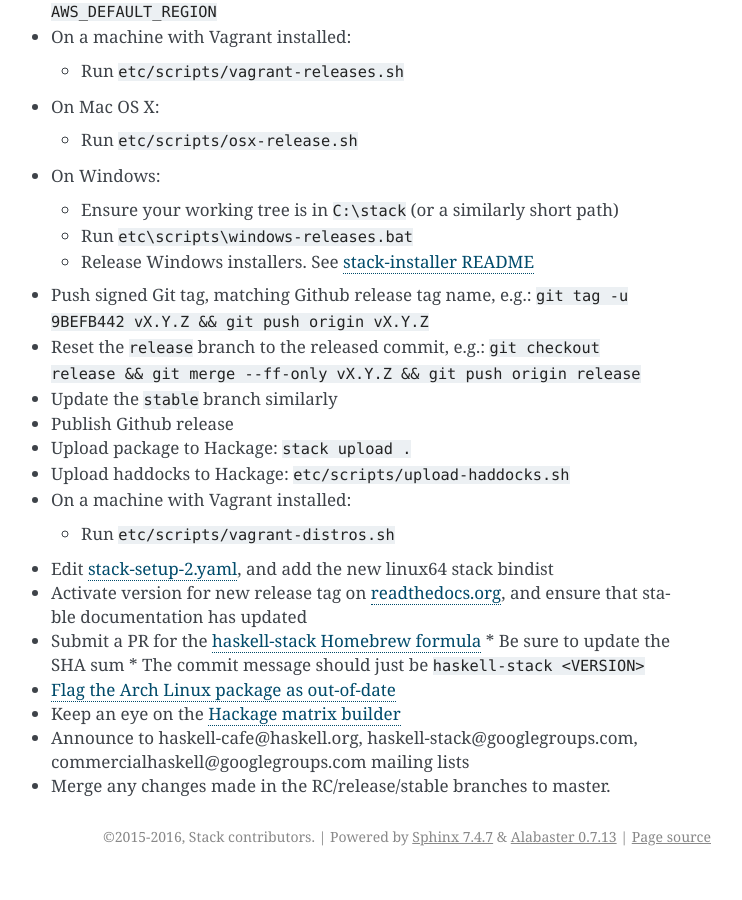
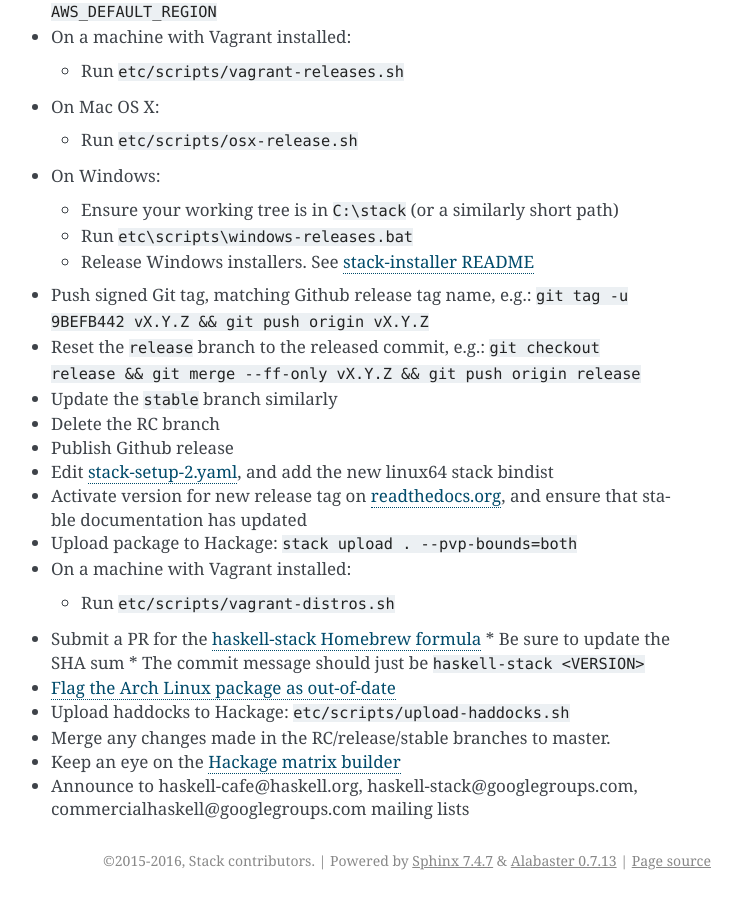
Before and after one commit to commercialhaskell/stack, a Sphinx documentation site: the page built from doc/MAINTAINER_GUIDE.md, in a window 1280 px wide and 900 px high, scrolled down 1557 px. Shown: the whole window, without its empty margins (399-1141 px from the left). Built offline with Sphinx 7.4.7, drawn with Linux system fonts in a browser that asks for light colours; before the commit the page ends 2433 px from its top, so only the background shows below that; some of the changed lines change nothing that is shown; some of the changed text lies outside the part shown.

Commit message:
Update MAINTAINER_GUIDE.md

```diff
--- a/doc/MAINTAINER_GUIDE.md
+++ b/doc/MAINTAINER_GUIDE.md
@@ -20,11 +20,12 @@
 * Build something that depends on `happy` (suggestion: `hlint`), since `happy`
   has special logic for moving around the `dist` directory
 * In master branch:
-    * stack.cabal: bump the version number (to next even third component)
+    * stack.cabal: bump the version number to release (even third
+      component)
     * ChangeLog: rename the "unreleased changes" section to the new version
 * Cut a release candidate branch from master
 * In master branch:
-    * stack.cabal: bump version to next odd third component
+    * stack.cabal: bump version number to unstable (odd third component)
     * Changelog: add new "unreleased changes" section
     * stack.yaml: bump to use latest LTS version
 * In RC branch:
@@ -81,14 +82,9 @@
 
 * Update the `stable` branch similarly
 
+* Delete the RC branch
+
 * Publish Github release
-
-* Upload package to Hackage: `stack upload .`
-
-* Upload haddocks to Hackage: `etc/scripts/upload-haddocks.sh`
-
-* On a machine with Vagrant installed:
-    * Run `etc/scripts/vagrant-distros.sh`
 
 * Edit
   [stack-setup-2.yaml](https://github.com/fpco/stackage-content/blob/master/stack/stack-setup-2.yaml),
@@ -98,6 +94,11 @@
   [readthedocs.org](https://readthedocs.org/projects/stack/versions/), and
   ensure that stable documentation has updated
 
+* Upload package to Hackage: `stack upload . --pvp-bounds=both`
+
+* On a machine with Vagrant installed:
+    * Run `etc/scripts/vagrant-distros.sh`
+
 * Submit a PR for the
   [haskell-stack Homebrew formula](https://github.com/Homebrew/homebrew/blob/master/Library/Formula/haskell-stack.rb)
       * Be sure to update the SHA sum
@@ -105,10 +106,12 @@
 
 * [Flag the Arch Linux package as out-of-date](https://www.archlinux.org/packages/community/x86_64/stack/flag/)
 
+* Upload haddocks to Hackage: `etc/scripts/upload-haddocks.sh`
+
+* Merge any changes made in the RC/release/stable branches to master.
+
 * Keep an eye on the
   [Hackage matrix builder](http://matrix.hackage.haskell.org/package/stack)
 
 * Announce to haskell-cafe@haskell.org, haskell-stack@googlegroups.com,
   commercialhaskell@googlegroups.com mailing lists
-
-* Merge any changes made in the RC/release/stable branches to master.
```
